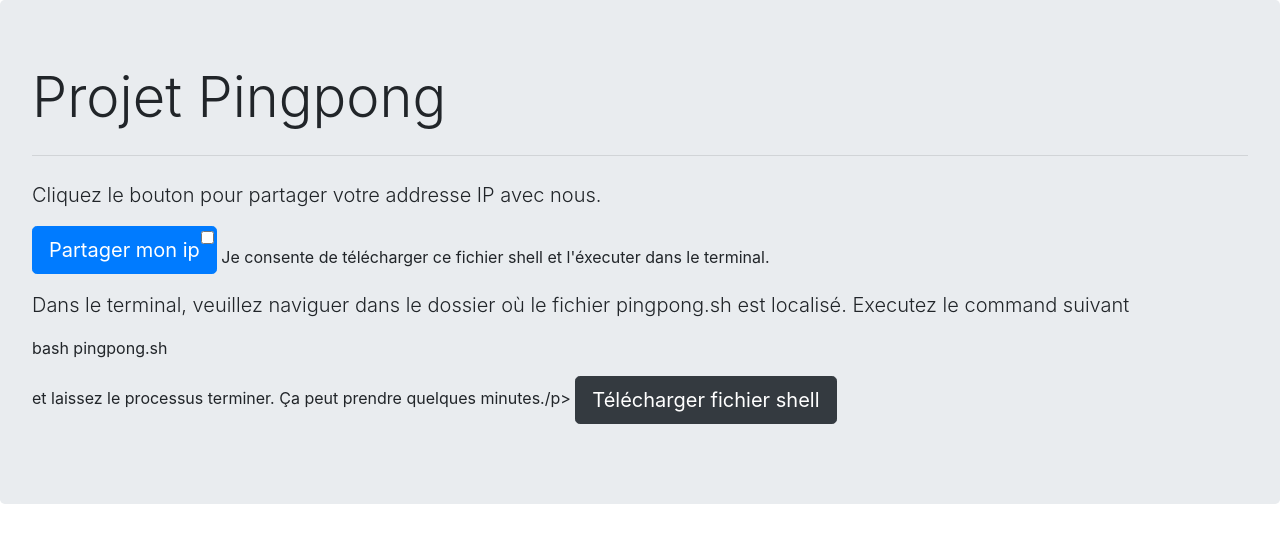
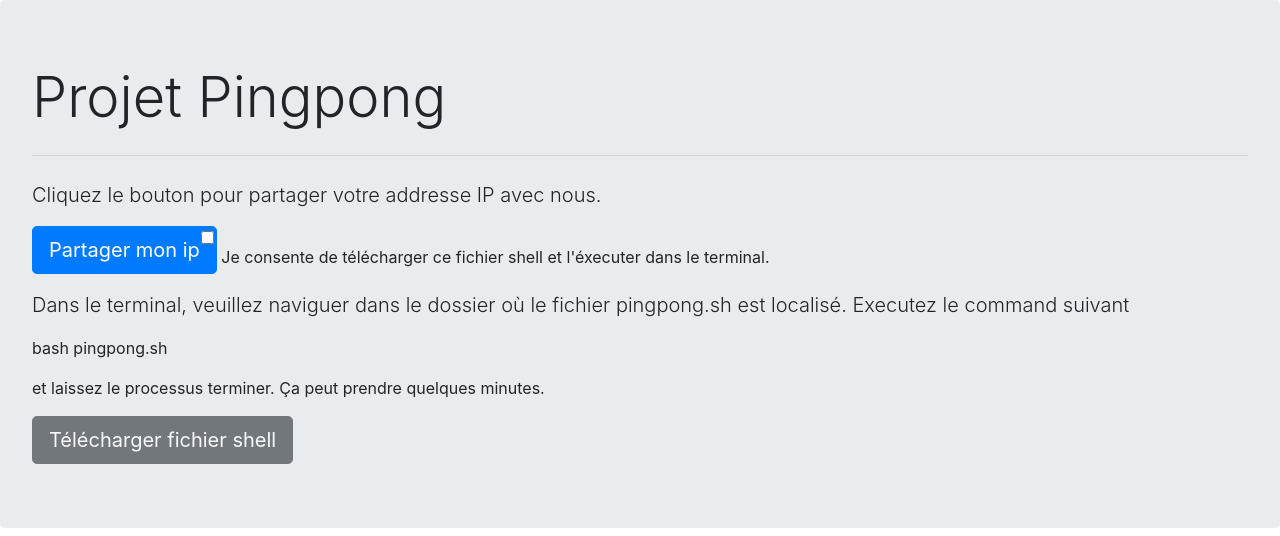
Before and after one commit to Marie-Donnie/pingpong_front, a PHP site: page / in a window 1280 px wide. Shown: the top 536 px of the page. Run offline with PHP 8.4, Linux system fonts and the light colour scheme; some libraries are stand-ins or nearby versions.

Commit message:
checkbox

```diff
--- a/web/index.php
+++ b/web/index.php
@@ -22,6 +22,7 @@
 
         var button = jQuery('#postIP');
         var ipdiv = jQuery('#ip_data');
+        var downloadButton = jQuery('#shell_button');
 
         button.bind('click', function () {
           jQuery.post("getIp.php", "",function (data) {
@@ -36,8 +37,10 @@
           })
         });
 
-
-
+        $("#consent").click( function(){
+           if( $(this).is(':checked') shellButton.classList.remove("disabled");
+           if( !$(this).is(':checked') shellButton.classList.add("disabled");
+        });
       });
     </script>
     <div class="jumbotron">
@@ -45,12 +48,12 @@
       <hr class="my-4">
       <p class="lead">Cliquez le bouton pour partager votre addresse IP avec nous.</p>
       <button class="btn btn-primary btn-lg mb-3" id="postIP">Partager mon ip</button>
-      <input type="checkbox" class="form-check-input" id="exampleCheck1">
+      <input type="checkbox" class="form-check-input" id="consent">
       <label class="form-check-label" for="exampleCheck1">Je consente de télécharger ce fichier shell et l'éxecuter dans le terminal.</label>
       <p class="lead">Dans le terminal, veuillez naviguer dans le dossier où le fichier pingpong.sh est localisé. Executez le command suivant</p>
       <p>bash pingpong.sh</p>
-      <p>et laissez le processus terminer. Ça peut prendre quelques minutes./p>
-      <a href="pingpong.sh" download class="btn btn-dark btn-lg" enabled=false>Télécharger fichier shell</a>
+      <p>et laissez le processus terminer. Ça peut prendre quelques minutes.</p>
+      <a href="pingpong.sh" id="shell_button" download class="btn btn-dark btn-lg disabled">Télécharger fichier shell</a>
     </div>
     <style>
         .map {
```
